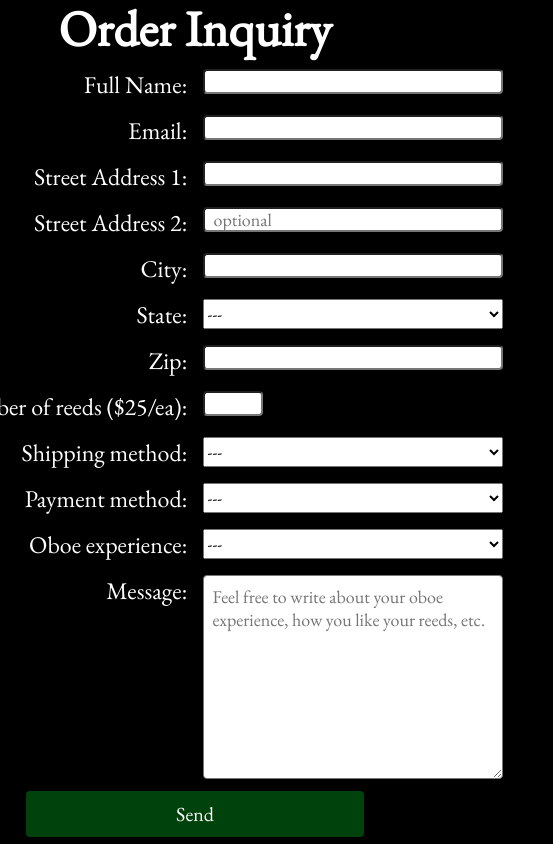
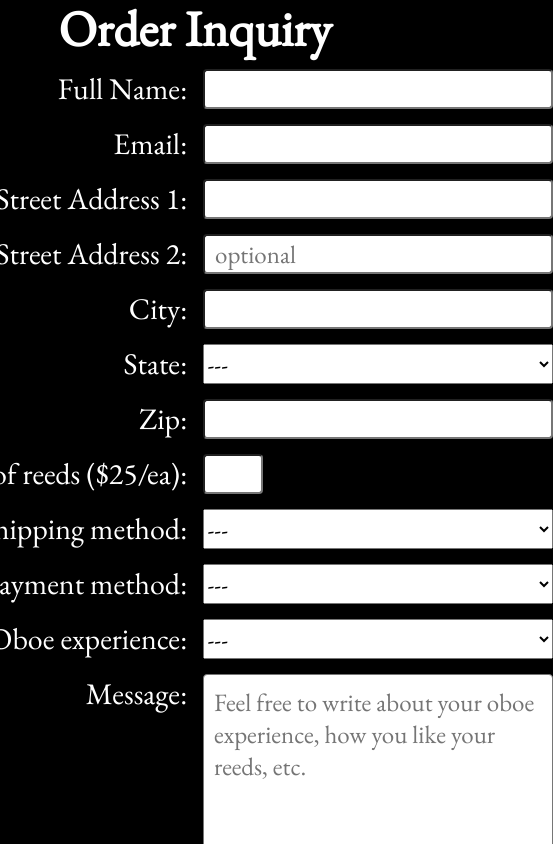
Before and after one commit to clairebogdan/bogdanreeds_website, a React (Create React App) app: page / in a window 390 px wide. Shown: the part 880-1724 px from the top of the page, 553 px wide, since content can reach past the window. Built offline with nearby package versions, Linux system fonts and the light colour scheme.

Commit message:
Website looks good on Safari window. Still needs Google Chrome 400px wide / mobile adjustments

```diff
--- a/src/components/pages/About.js
+++ b/src/components/pages/About.js
@@ -47,7 +47,7 @@ export default function About() {
 
         <div className='about-grid'>
             <div className="about-grid-item">
-            <h1>Bogdan Reeds specs</h1> <br/>
+            <h1>Specs</h1> <br/>
             <p>
                 <strong>Cane:</strong>
                 <br/>
--- a/src/components/styles/OrderForm.css
+++ b/src/components/styles/OrderForm.css
@@ -16,19 +16,19 @@ label {
 
 .order-form {
     display: grid;
-    grid-template-columns: 300px 300px;
+    grid-template-columns: 350px 350px;
     text-align: right;
     gap: 15px;
     justify-content: center;
-    font-size: 24px;
+    font-size: 30px;
 
 }
 
 .text-input {
     padding: 3%;
     border-radius: 4px;
-    height: 25px;
-    font-size: 18px;
+    height: 40px;
+    font-size: 25px;
     color: black;
 }
 
@@ -36,22 +36,22 @@ label {
     border-radius: 4px;
     padding: 3%;
     width: 60px;
-    height: 25px;
-    font-size: 18px;
+    height: 40px;
+    font-size: 25px;
     color: black;
 }
 
 .textarea-input {
     padding: 3%;
     border-radius: 4px;
-    font-size: 18px;
+    font-size: 25px;
     color: black;
 }
 
 .dropdown {
-    height: 30px;
+    height: 40px;
     font-family: 'EB Garamond', serif;
-    font-size: 18px;
+    font-size: 25px;
     color: black;
 }
 
@@ -66,7 +66,7 @@ label {
     text-align: center;
     font-size: 1em;
     cursor: pointer;
-    font-size: 20px;
+    font-size: 30px;
 }
 
 .btn:hover {
```
